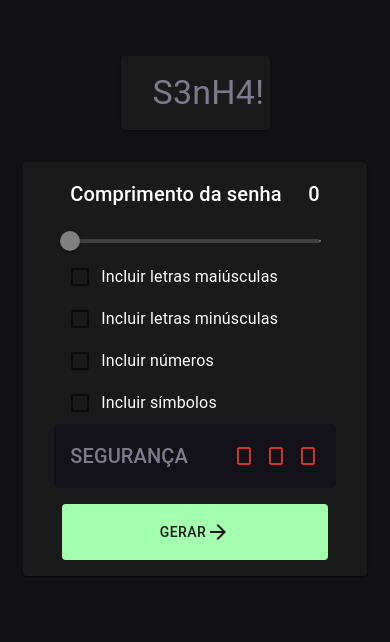
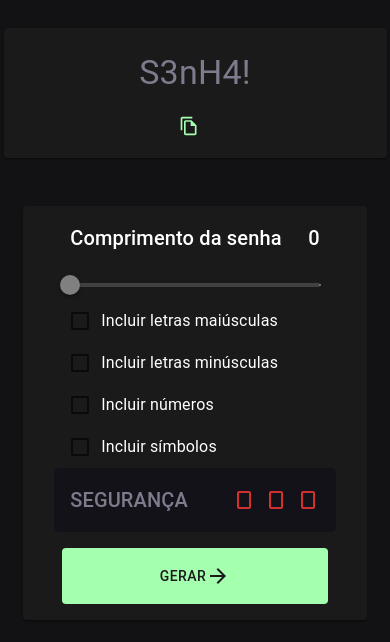
Before and after one commit to Ledelara/password-generator, a Next.js app: page / in a window 390 px wide. Shown: the part 106-748 px from the top of the page. Built offline with nearby package versions, Linux system fonts and the light colour scheme.

Commit message:
:lipstick: Style: adicionando responsividade ao componente Password

```diff
--- a/src/pages/Generator/components/Password/Password.tsx
+++ b/src/pages/Generator/components/Password/Password.tsx
@@ -1,5 +1,5 @@
 import { FileCopyOutlined } from '@mui/icons-material'
-import { Button, Card, Tooltip, Typography } from '@mui/material'
+import { Button, Card, Tooltip, Typography, useMediaQuery, useTheme } from '@mui/material'
 import { useState } from 'react'
 
 type PasswordProps = {
@@ -9,6 +9,9 @@ type PasswordProps = {
 const Password = (props: PasswordProps) => {
   const { generatedPassword } = props
   const [tooltipOpen, setTooltipOpen] = useState<boolean>(false)
+
+  const theme = useTheme()
+  const isSmallScreen = useMediaQuery(theme.breakpoints.down('sm'))
 
   const handleCopy = () => {
     if (generatedPassword) {
@@ -30,17 +33,21 @@ const Password = (props: PasswordProps) => {
       sx={{
         display: 'flex',
         backgroundColor: '#1a1a1a',
-        width: '30%',
-        justifyContent: 'space-between',
+        width: isSmallScreen ? '90%' : '30%',
+        flexDirection: isSmallScreen ? 'column' : 'row',
+        justifyContent: isSmallScreen ? 'center' : 'space-between',
         alignItems: 'center',
         padding: '1rem',
+        margin: isSmallScreen ? '1rem auto' : '0 auto',
       }}
     >
       <Typography
         variant='h4'
         sx={{
           color: '#7D7B8C',
-          padding: '0 1rem',
+          padding: isSmallScreen ? '0.5rem 0' : '0 1rem',
+          wordBreak: 'break-all',
+          textAlign: isSmallScreen ? 'center' : 'left',
         }}
       >
         {generatedPassword ? generatedPassword : 'S3nH4!'}
@@ -58,6 +65,7 @@ const Password = (props: PasswordProps) => {
             '&:hover': {
               backgroundColor: 'transparent',
             },
+            marginTop: isSmallScreen ? '0.5rem' : '0',
           }}
           onClick={handleCopy}
           startIcon={
```
